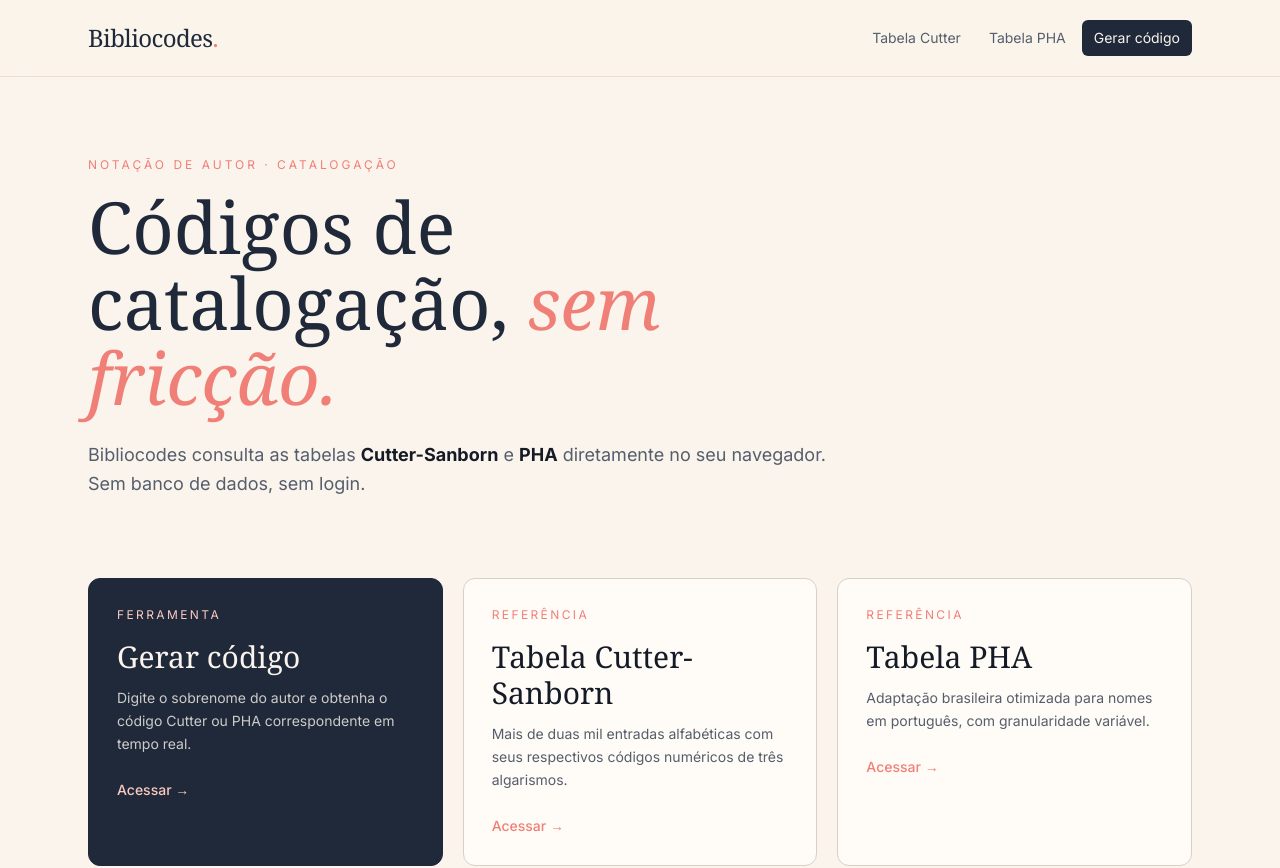
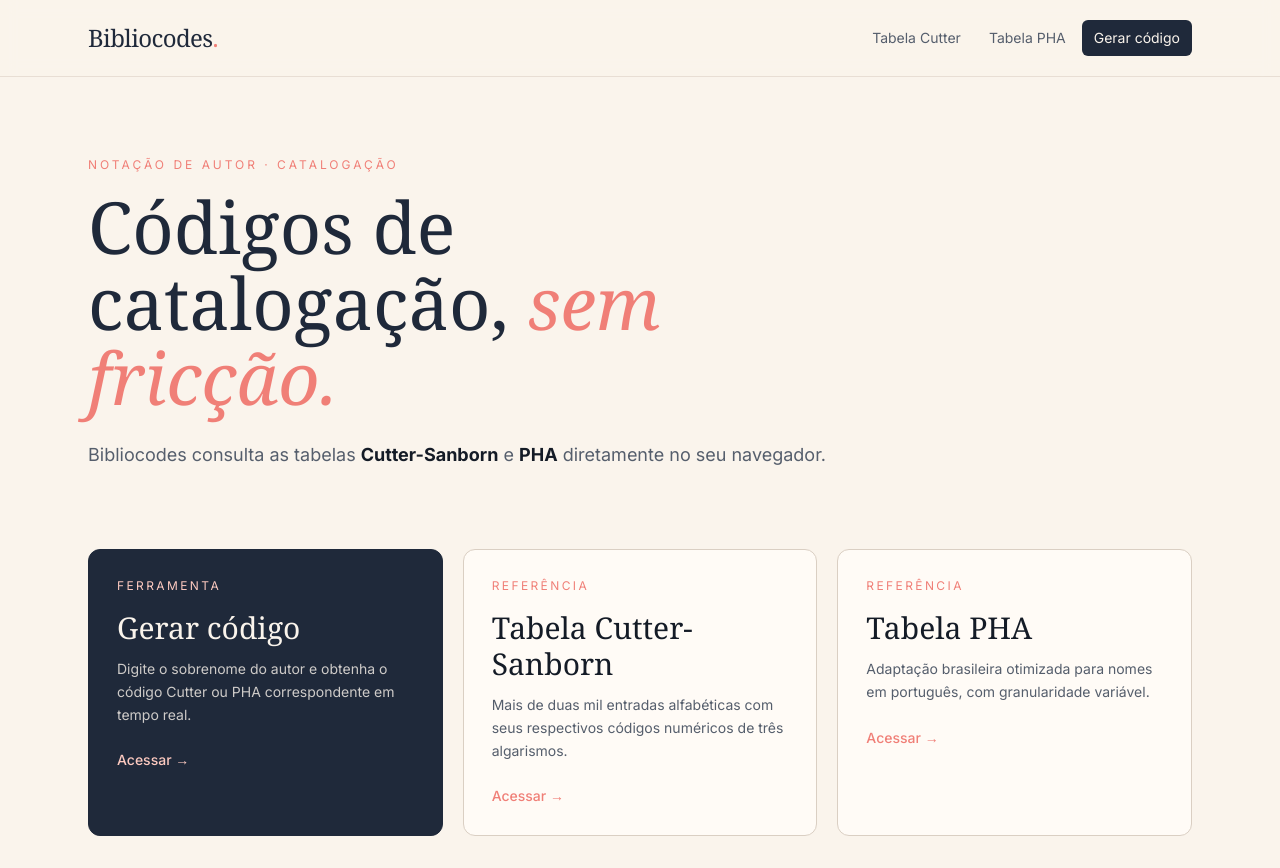
Before and after one commit to gpsnts/bibliocodes, a React (Vite) app: page /bibliocodes/ in a window 1280 px wide. Shown: the top 868 px of the page. Built offline with nearby package versions, Linux system fonts and the light colour scheme.

Commit message:
fix: main section description

```diff
--- a/src/routes/index.tsx
+++ b/src/routes/index.tsx
@@ -43,7 +43,6 @@ function Home() {
           <p className="text-lg text-muted-foreground leading-relaxed">
             Bibliocodes consulta as tabelas <strong className="text-foreground">Cutter-Sanborn</strong>{" "}
             e <strong className="text-foreground">PHA</strong> diretamente no seu navegador.
-            Sem banco de dados, sem login.
           </p>
         </section>
 
```
